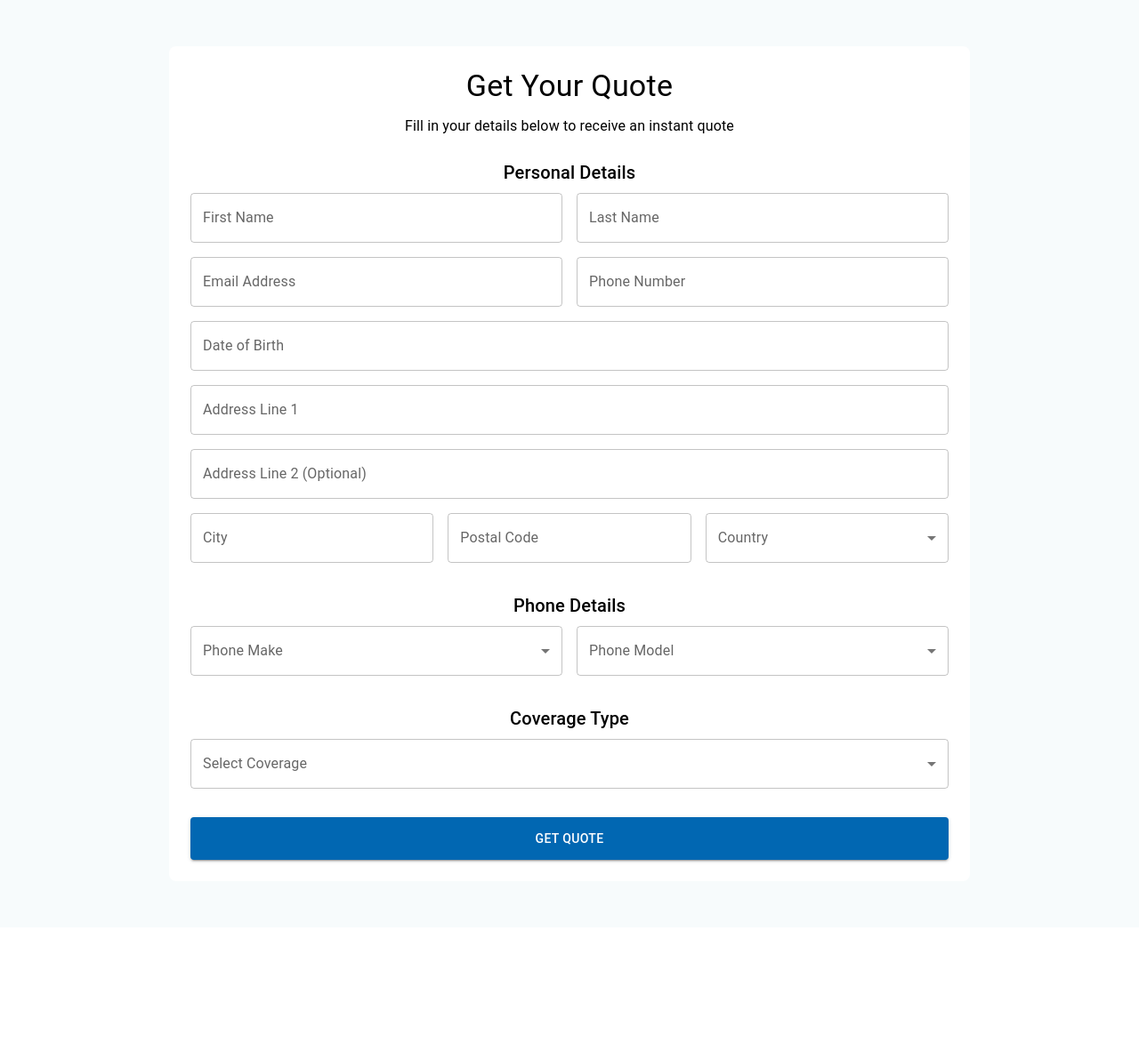
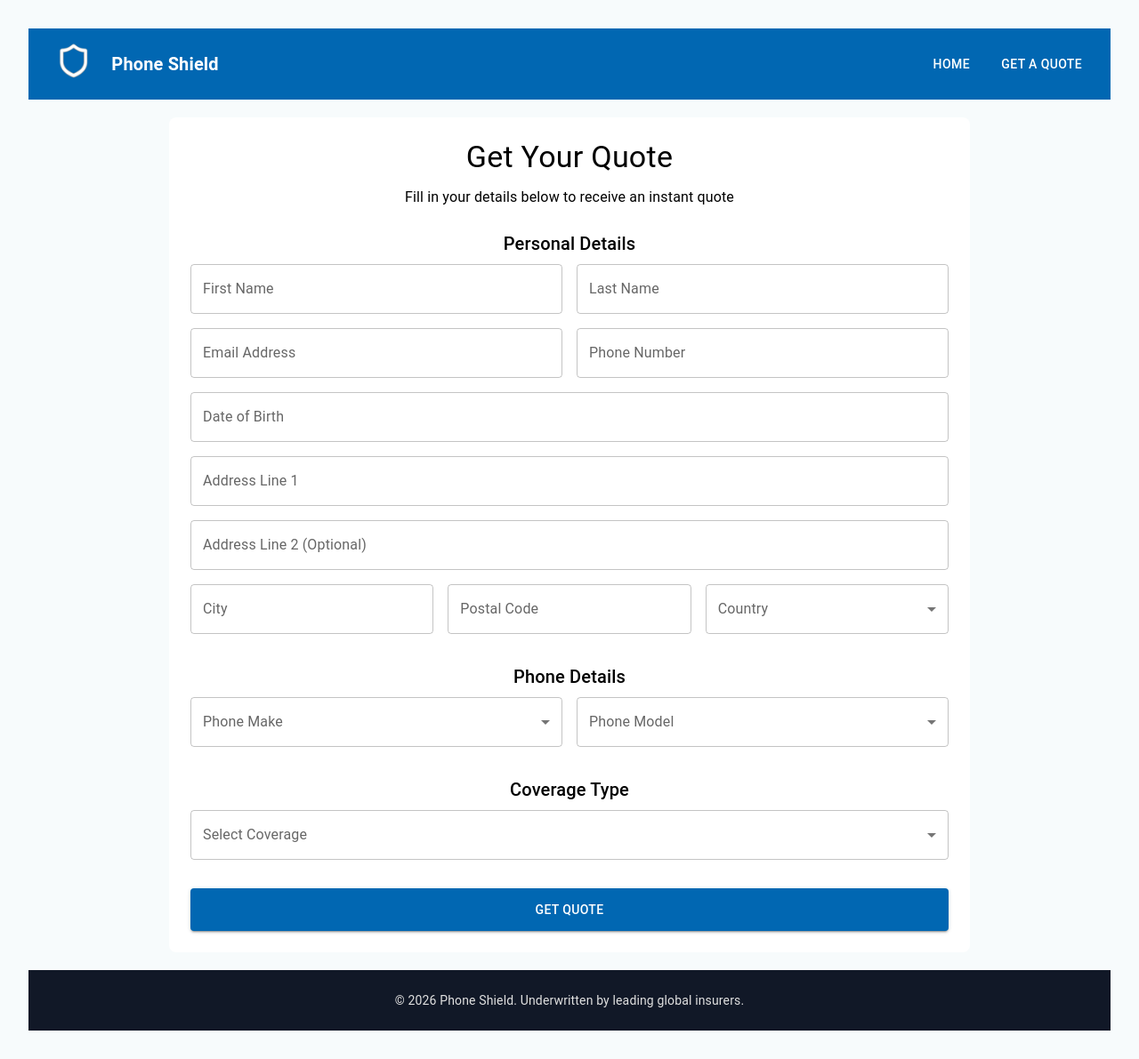
Before and after one commit to CoffeeMan1ac/project-streamline, a React app in the folder frontend/: page /quotes in a window 1280 px wide. Shown: the whole page at 89% size. Before the commit the page ends 1043 px from the top, so only its background shows below. Built offline with nearby package versions, Linux system fonts and the light colour scheme; the HTML template or start-up script is replaced by a standard one.

Commit message:
Add navbar and footer across the app

```diff
--- a/frontend/src/App.tsx
+++ b/frontend/src/App.tsx
@@ -3,14 +3,18 @@ import { BrowserRouter, Routes, Route } from "react-router-dom";
 import QuotesPage from "./pages/QuotesPage";
 
 import "./App.css";
+import Navbar from "./components/Navbar";
+import Footer from "./components/Footer";
 
 function App() {
   return (
     <BrowserRouter>
+    <Navbar />
       <Routes>
         <Route path="/" element={<Home />} />
         <Route path="/quotes" element={<QuotesPage />} />
       </Routes>
+      <Footer />
     </BrowserRouter>
   );
 }
--- a/frontend/src/pages/Home.tsx
+++ b/frontend/src/pages/Home.tsx
@@ -1,15 +1,11 @@
-import Navbar from "../components/Navbar";
 import HeroSection from "../components/HeroSection";
 import PricingSection from "../components/PricingSection";
-import Footer from "../components/Footer";
 
 const Home = () => {
   return (
           <>
-          <Navbar />
             <HeroSection />
             <PricingSection />
-            <Footer />
           </>
   );
 };
```
